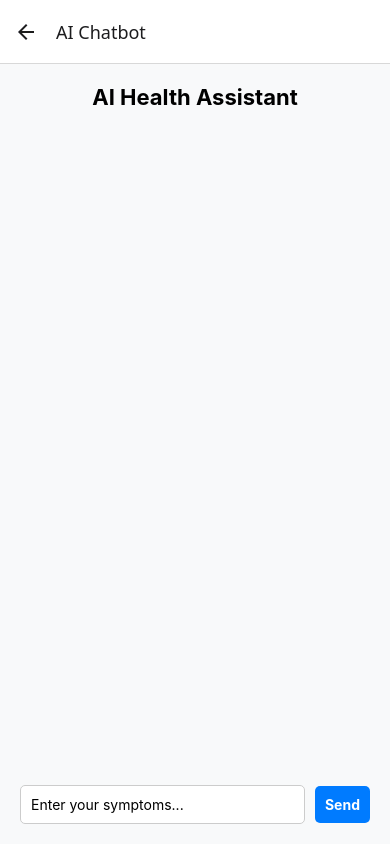
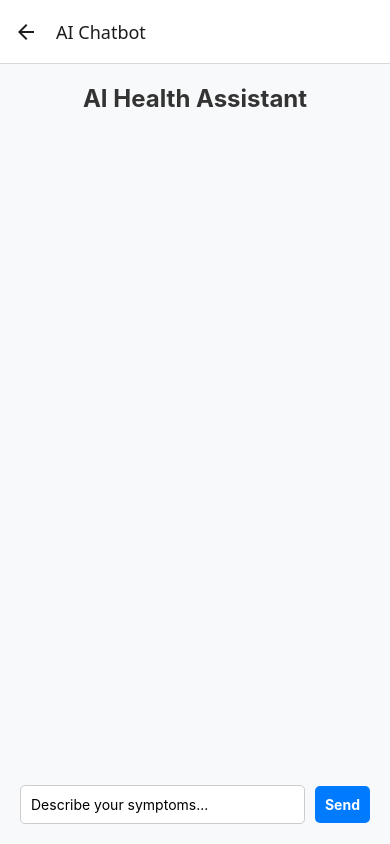
Before and after one commit to HiIamGaryee/NewGen-ui, a React Native app in the folder ai-healthcare-app/: screen /Chatbot in a window 390 px wide. Built offline with nearby package versions, Linux system fonts and the light colour scheme.

Commit message:
chatbot done

```diff
--- a/ai-healthcare-app/package.json
+++ b/ai-healthcare-app/package.json
@@ -31,6 +31,7 @@
     "react-dom": "18.3.1",
     "react-native": "0.76.7",
     "react-native-chart-kit": "^6.12.0",
+    "react-native-dotenv": "^3.4.11",
     "react-native-geolocation-service": "^5.3.1",
     "react-native-gesture-handler": "~2.20.2",
     "react-native-gifted-chat": "^2.8.0",
--- a/ai-healthcare-app/screens/Chatbot.js
+++ b/ai-healthcare-app/screens/Chatbot.js
@@ -1,21 +1,45 @@
 import React, { useState } from 'react';
-import { View, Text, TextInput, TouchableOpacity, FlatList, StyleSheet } from 'react-native';
+import { View, Text, TextInput, TouchableOpacity, FlatList, StyleSheet, Alert, Linking } from 'react-native';
 
 const Chatbot = ({ navigation }) => {
   const [messages, setMessages] = useState([]);
   const [input, setInput] = useState('');
 
+  const medicalDatabase = [
+    { symptoms: ['fever', 'cough', 'tiredness'], diagnosis: "It appears you may have a common flu. Stay hydrated, rest well, and monitor your symptoms. If they worsen, consider seeing a doctor." },
+    { symptoms: ['chest pain', 'shortness of breath', 'dizziness'], diagnosis: "Your symptoms could indicate a serious heart condition. Please seek immediate medical attention. Calling 999 now is advisable." },
+    { symptoms: ['headache', 'blurred vision', 'weakness'], diagnosis: "These could be signs of high blood pressure or a neurological issue. It is best to consult a healthcare professional soon." },
+    { symptoms: ['abdominal pain', 'nausea', 'vomiting'], diagnosis: "This could be related to food poisoning or digestive issues. Stay hydrated and rest. If symptoms persist, seek medical advice." },
+    { symptoms: ['skin rash', 'itching', 'swelling'], diagnosis: "This may be an allergic reaction. Avoid potential allergens and take antihistamines if necessary. Seek medical help if symptoms worsen." },
+  ];
+
+  const analyzeSymptoms = (userInput) => {
+    const lowerCaseInput = userInput.toLowerCase();
+    for (const condition of medicalDatabase) {
+      if (condition.symptoms.some(symptom => lowerCaseInput.includes(symptom))) {
+        return condition.diagnosis;
+      }
+    }
+    return "I'm unable to provide an exact diagnosis based on the given symptoms. I strongly recommend consulting a healthcare professional for a more precise assessment.";
+  };
+
   const handleSend = () => {
     if (input.trim() === '') return;
 
-    // Add user message to chat
     const newMessages = [...messages, { text: input, sender: 'user' }];
     setMessages(newMessages);
     setInput('');
 
-    // Simulate AI response (replace with API call later)
     setTimeout(() => {
-      setMessages([...newMessages, { text: 'Processing your symptoms...', sender: 'bot' }]);
+      const response = analyzeSymptoms(input);
+      setMessages([...newMessages, { text: response, sender: 'bot' }]);
+
+      if (response.includes('Calling 999 now')) {
+        Alert.alert('Emergency Alert', 'Your symptoms indicate an emergency. Would you like to call 999 now?', [
+          { text: 'Cancel', style: 'cancel' },
+          { text: 'Call 999', onPress: () => Linking.openURL('tel:999') }
+        ]);
+      }
     }, 1000);
   };
 
@@ -34,7 +58,7 @@ const Chatbot = ({ navigation }) => {
       <View style={styles.inputContainer}>
         <TextInput
           style={styles.input}
-          placeholder="Enter your symptoms..."
+          placeholder="Describe your symptoms..."
           value={input}
           onChangeText={setInput}
         />
@@ -48,15 +72,15 @@ const Chatbot = ({ navigation }) => {
 
 const styles = StyleSheet.create({
   container: { flex: 1, padding: 20, backgroundColor: '#f8f9fa' },
-  title: { fontSize: 22, fontWeight: 'bold', textAlign: 'center', marginBottom: 10 },
+  title: { fontSize: 24, fontWeight: 'bold', textAlign: 'center', marginBottom: 10, color: '#333' },
   inputContainer: { flexDirection: 'row', alignItems: 'center', marginTop: 10 },
   input: { flex: 1, borderWidth: 1, borderColor: '#ccc', borderRadius: 5, padding: 10, backgroundColor: '#fff' },
   sendButton: { marginLeft: 10, backgroundColor: '#007bff', padding: 10, borderRadius: 5 },
   sendButtonText: { color: '#fff', fontWeight: 'bold' },
-  messageBubble: { padding: 10, borderRadius: 10, marginVertical: 5, maxWidth: '80%' },
+  messageBubble: { padding: 12, borderRadius: 10, marginVertical: 5, maxWidth: '80%' },
   userBubble: { backgroundColor: '#007bff', alignSelf: 'flex-end' },
   botBubble: { backgroundColor: '#e9ecef', alignSelf: 'flex-start' },
-  messageText: { color: '#fff' }
+  messageText: { color: '#000', fontSize: 16 },
 });
 
 export default Chatbot;
```
Also changed, not shown: 2 other files (tests, documents, lock files or other folders).
